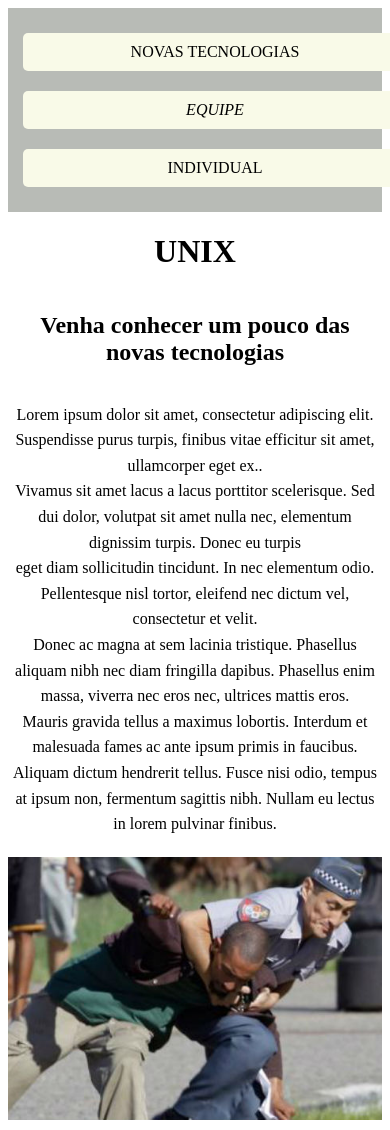
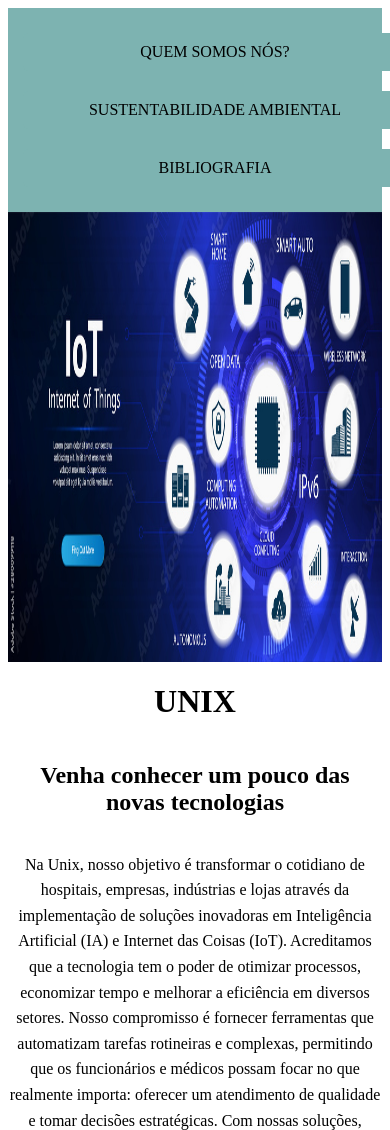
Before and after one commit to matheusinaccio/site-ingles, a plain HTML site: page site ingles/index.html in a window 390 px wide. Shown: the top 1130 px of the page. Drawn offline with Linux system fonts and the light colour scheme.

Commit message:
update site and image pasta

```diff
--- a/site ingles/index.html
+++ b/site ingles/index.html
@@ -3,110 +3,164 @@
   <head>
     <meta charset="UTF-8" />
     <meta http-equiv="X-UA-Compatible" content="IE=edge" />
-    <meta name="viewport" content="width=device-width, initial-scale=1.0" />
+    <meta
+      name="viewport"
+      content="width=device-width, initial-scale=1.0"
+    />
     <title>UNIX</title>
     <style>
       header {
-            background-color: #b8bbb6;
+        background-color: #7db3b1;
         padding: 15px;
         display: flex;
-            justify-content: space-around; /* Distributes items evenly */
+        justify-content: space-between; /* Distribui os itens com espaço entre eles */
         align-items: center;
-            flex-wrap: wrap; /* Allows items to wrap on smaller screens */
+        flex-wrap: wrap; /* Permite que os itens "quebrem" para a linha de baixo em telas menores */
       }
 
       header a {
         color: rgb(0, 0, 0);
         text-decoration: none;
         padding: 10px 20px;
-            background-color: #f9fae8;
+        background-color: #7db3b1;
         border: none;
         border-radius: 5px;
+        margin: 0 10px;
         font-size: 16px;
-            flex-grow: 1; /* Allows links to grow equally */
-            text-align: center; /* Center the text within each link */
-            margin: 0 5px; /* Small margin between links */
       }
 
       header a:hover {
         background-color: #f0e4fc;
       }
 
-        /* Media query for smaller screens (responsiveness) */
+      /* Media query para telas menores (responsividade) */
       @media (max-width: 768px) {
         header {
-                flex-direction: column; /* Change direction to column on smaller screens */
+          flex-direction: column; /* Muda a direção dos itens para coluna em telas menores */
           text-align: center;
         }
 
         header a {
-                margin: 10px 0; /* Increased vertical spacing between links */
-                width: 100%; /* Makes buttons occupy full width on small screens */
+          margin: 10px 0; /* Aumenta o espaçamento vertical entre os links em telas menores */
+          width: 100%; /* Faz os botões ocuparem a largura total em telas pequenas */
         }
       }
 
       main {
         display: flex;
         flex-direction: column;
-            justify-content: center; /* Center vertically */
-            align-items: center; /* Center horizontally */
-            min-height: 75vh; /* Minimum height to occupy the full screen */
-            text-align: center; /* Center the text */
+        justify-content: center; /* Centraliza verticalmente */
+        align-items: center; /* Centraliza horizontalmente */
+        min-height: 75vh; /* Define altura mínima para ocupar a tela inteira */
+        text-align: center; /* Centraliza o texto */
       }
 
       p {
-            margin-bottom: 20px; /* Space below the paragraph */
-            line-height: 1.6; /* Adjusts line spacing */
+        margin-bottom: 20px;
+        line-height: 1.6;
       }
 
       img {
-            max-width: 100%; /* Makes the image responsive */
+        max-width: 100%;
         height: auto;
       }
 
       header a:hover {
-            background-color: #6e6c70;
+        background-color: #c7f8f2;
+      }
+      .banner {
+        width: 2000px;
+        height: 450px;
       }
     </style>
   </head>
   <body>
     <header>
-        <a href="nv_tech.html">NOVAS TECNOLOGIAS</a>
-        <a href="eqp.html"><em>EQUIPE</em></a>
-        <a href="pagina3.html">INDIVIDUAL</a>
+      <a href="">QUEM SOMOS NÓS?</a>
+      <a href="equipe.html">SUSTENTABILIDADE AMBIENTAL</a>
+      <a href="indiv.html">BIBLIOGRAFIA</a>
     </header>
 
-    <!-- Page Content -->
+    <!-- Conteúdo da página -->
     <main>
+      <img src="imagem.ingles/banner.jpg" class="banner" />
       <h1>UNIX</h1>
       <h2>Venha conhecer um pouco das novas tecnologias</h2>
       <p>
-            Lorem ipsum dolor sit amet, consectetur adipiscing
-            elit. Suspendisse purus turpis, finibus vitae
-            efficitur sit amet, ullamcorper eget ex..<br />
-            Vivamus sit amet lacus a lacus porttitor
-            scelerisque. Sed dui dolor, volutpat sit amet nulla
-            nec, elementum dignissim turpis. Donec eu turpis<br />
-            eget diam sollicitudin tincidunt. In nec elementum
-            odio. Pellentesque nisl tortor, eleifend nec dictum
-            vel, consectetur et velit.<br />
-            Donec ac magna at sem lacinia tristique. Phasellus
-            aliquam nibh nec diam fringilla dapibus. Phasellus
-            enim massa, viverra nec eros nec, ultrices mattis
-            eros.<br />
-            Mauris gravida tellus a maximus lobortis. Interdum
-            et malesuada fames ac ante ipsum primis in faucibus.
-            Aliquam dictum hendrerit tellus. Fusce nisi odio,
-            tempus<br />
-            at ipsum non, fermentum sagittis nibh. Nullam eu
-            lectus in lorem pulvinar finibus.<br />
+        Na Unix, nosso objetivo é transformar o cotidiano de
+        hospitais, empresas, indústrias e lojas através da
+        implementação de soluções inovadoras em Inteligência
+        Artificial (IA) e Internet das Coisas (IoT).
+        Acreditamos que a tecnologia tem o poder de otimizar
+        processos, economizar tempo e melhorar a eficiência
+        em diversos setores. Nosso compromisso é fornecer
+        ferramentas que automatizam tarefas rotineiras e
+        complexas, permitindo que os funcionários e médicos
+        possam focar no que realmente importa: oferecer um
+        atendimento de qualidade e tomar decisões
+        estratégicas. Com nossas soluções, esperamos
+        facilitar o trabalho diário, reduzindo a carga de
+        tarefas manuais e minimizando erros humanos. Para os
+        hospitais, nossas tecnologias visam melhorar a
+        gestão hospitalar, desde o monitoramento de
+        pacientes até a administração de recursos. Isso
+        resulta em um ambiente mais organizado e eficiente,
+        onde os profissionais de saúde podem dedicar mais
+        tempo ao cuidado dos pacientes. Nas empresas e
+        indústrias, nossas soluções de IA e IoT ajudam a
+        automatizar processos produtivos, monitorar
+        equipamentos em tempo real e prever manutenções
+        necessárias. Isso não só aumenta a produtividade,
+        mas também garante um ambiente de trabalho mais
+        seguro e eficiente. Na UNIX, estamos comprometidos
+        em levar inovação e eficiência a todos os nossos
+        parceiros, ajudando-os a alcançar seus objetivos com
+        mais rapidez e precisão. Junte-se a nós nessa
+        jornada rumo a um futuro mais inteligente e
+        automatizado.
       </p>
 
       <img
-            src="pm.jpg"
+        src="imagem.ingles/logo.png"
         alt="Descrição da imagem"
-            width="1000"
+        width="700"
       />
+      <br />
+      <br />
+      <br />
+      <br />
+      <br />
+      <h1>SUSTENTABILIDADE AMBIENTAL</h2>
+      <br />
+      <br />
+      <h2>MONITOR DE GLICOSE</h3>
+      <img src="imagem.ingles/image.png" />
+      <p>
+        Monitor de Glicose Freestyle Libre - Fabricado pela
+        Abbott, este dispositivo permite a monitorização
+        contínua da glicose no sangue para diabéticos,
+        eliminando a necessidade de <br />picadas constantes
+        no dedo. Ele coleta dados e os envia para o
+        smartphone do paciente, ajudando a ajustar a dosagem
+        de insulina conforme necessário
+      </p>
+      <h2>Inaladores Conectados</h3>
+      <img src="imagem.ingles/image2.png" />
+      <p>
+        Inaladores Conectados - Utilizados no tratamento de
+        asma e DPOC, inaladores conectados monitoram o uso
+        do medicamento e <br />ajudam a identificar fatores
+        ambientais que desencadeiam crises. Eles são
+        fabricados por empresas como Propeller Health, que
+        proporciona controle mais preciso e prevenção de
+        emergências
+      </p>
+      <br />
+      <br />
+      <br />
+      <br />
+      <h1>BIBLIOGRAFIA</h1>
+      <p style="font-size: 25px;">google.com / facebook.com / instagram.com / youtube.com</p>
     </main>
   </body>
 </html>
```
Also changed, not shown: site ingles/imagem.ingles/banner.jpg (added), site ingles/imagem.ingles/image.png (added), site ingles/imagem.ingles/image2.png (added), site ingles/imagem.ingles/logo.png (added), site ingles/pm.jpg (deleted). Lines whose indentation alone changed are shown as unchanged.
